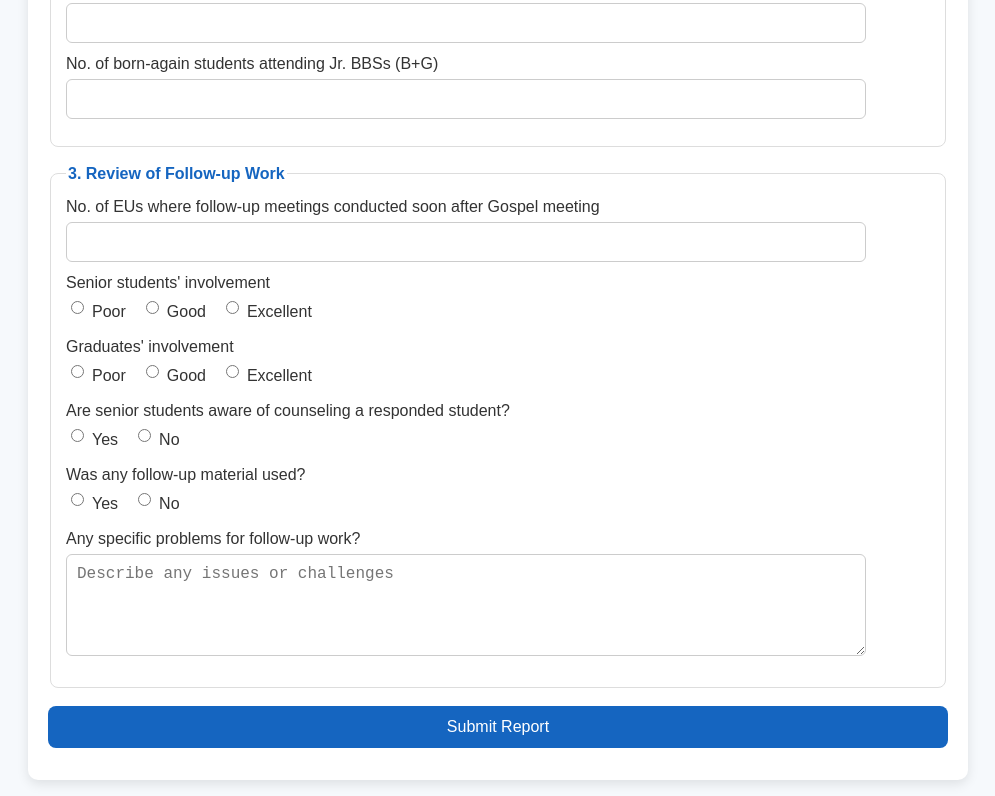
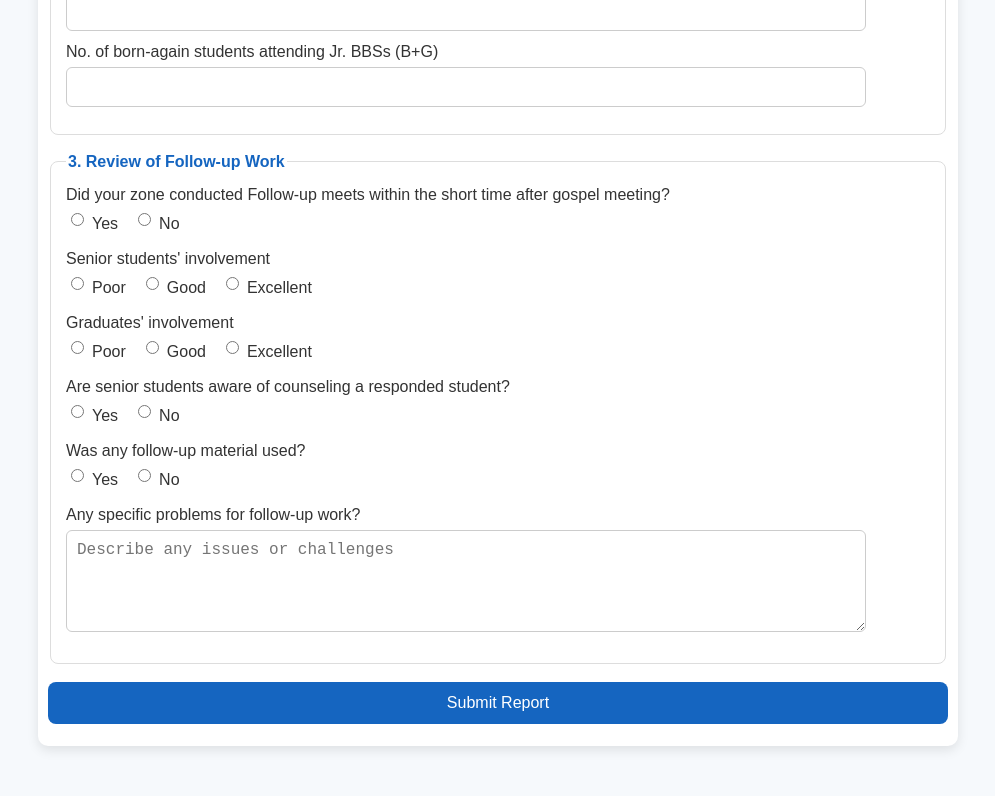
Before and after one commit to uesiap/rahul, a plain HTML site: page forms/form27.html in a window 1280 px wide. Shown: the part 739-1535 px from the top of the page, without its empty margins (142-1137 px from the left). After the commit the page ends 1499 px from the top, so only its background shows below. Drawn offline with Linux system fonts and the light colour scheme.

Commit message:
Update form27.html

```diff
--- a/forms/form27.html
+++ b/forms/form27.html
@@ -35,7 +35,7 @@
     margin: 0;
     background: #f6f9fc;
     color: #333;
-    padding: 16px;
+    padding: 14px;
     display: flex;
     justify-content: center;
   }
@@ -43,7 +43,7 @@
     max-width: 900px;
     width: 100%;
     background: white;
-    padding: 20px;
+    padding: 10px;
     border-radius: 10px;
     box-shadow: 0 4px 12px rgba(0,0,0,0.1);
   }
@@ -153,8 +153,11 @@
         <fieldset>
           <legend>3. Review of Follow-up Work</legend>
 
-          <label>No. of EUs where follow-up meetings conducted soon after Gospel meeting</label>
-          <input type="number" id="numEUsFollowup" min="0" placeholder="">
+          <label>Did your zone conducted Follow-up meets within the short time after gospel meeting?</label>
+          <div class="radio-row">
+            <div class="radio-option"><input type="radio" name="numEUsFollowup" value="Yes"> Yes</div>
+            <div class="radio-option"><input type="radio" name="numEUsFollowup" value="No"> No</div>
+          </div>
 
           <label>Senior students' involvement</label>
           <div class="radio-row">
```
